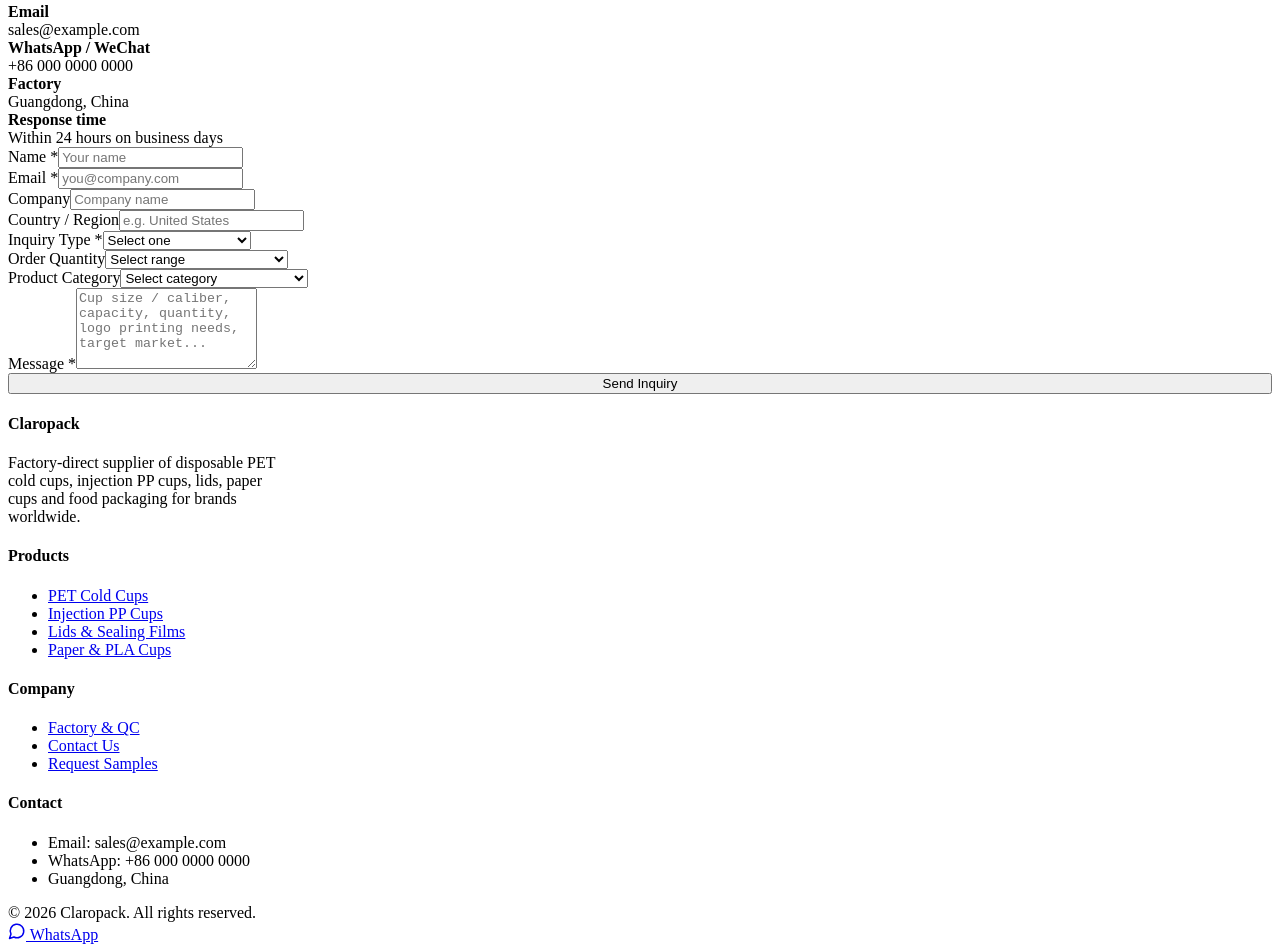
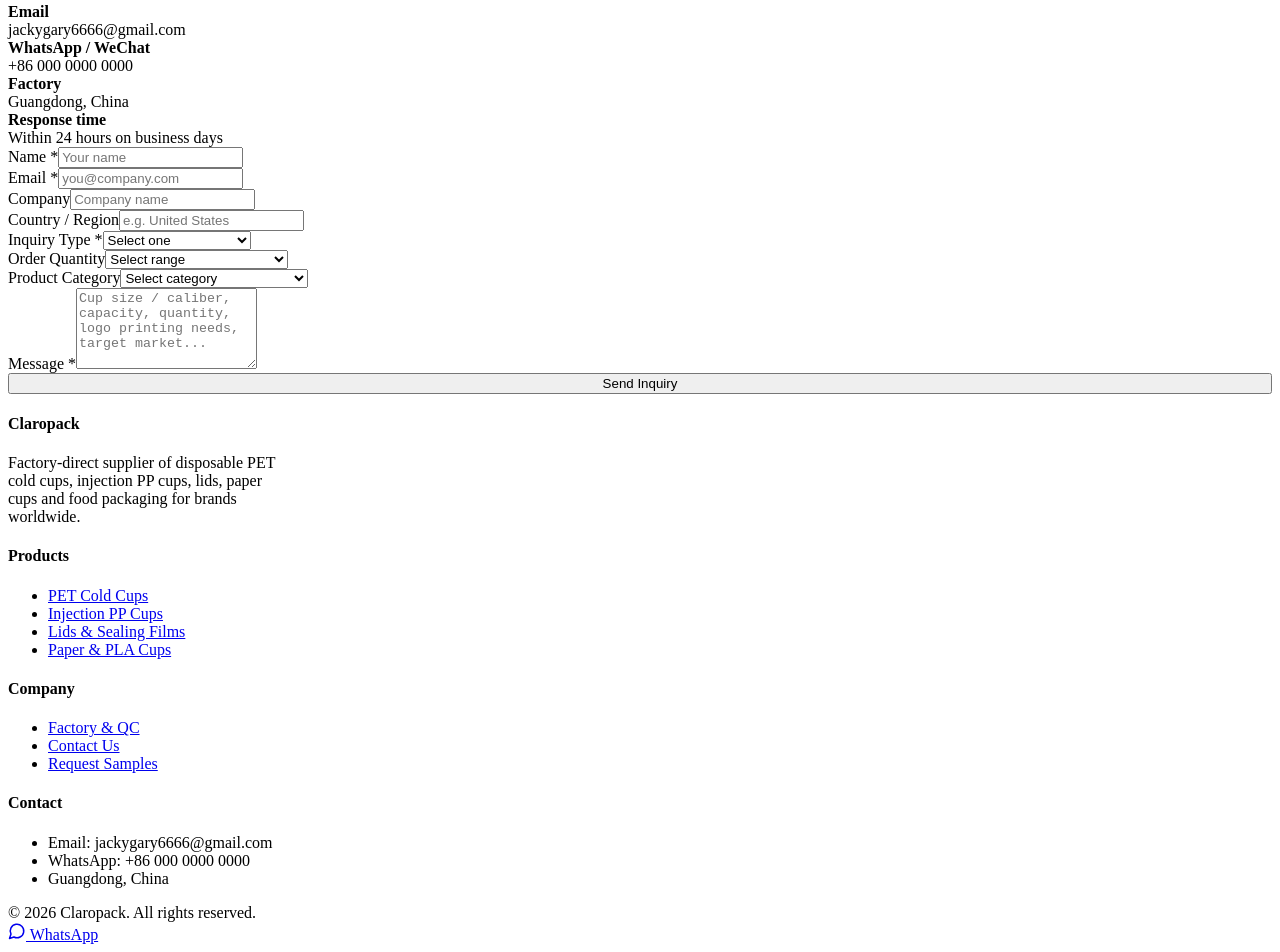
Before and after one commit to parkourV/claropack-official, a React (Vite) app: page /contact in a window 1280 px wide. Shown: the part 1530-2482 px from the top of the page. Built offline with nearby package versions, Linux system fonts and the light colour scheme; the HTML template or start-up script is replaced by a standard one.

Commit message:
update contact email to jackygary6666@gmail.com

```diff
--- a/src/App.jsx
+++ b/src/App.jsx
@@ -66,7 +66,7 @@
           <div>
             <h4>Contact</h4>
             <ul>
-              <li>Email: sales@example.com</li>
+              <li>Email: jackygary6666@gmail.com</li>
               <li>WhatsApp: +86 000 0000 0000</li>
               <li>Guangdong, China</li>
             </ul>
--- a/src/pages/Contact.jsx
+++ b/src/pages/Contact.jsx
@@ -27,7 +27,7 @@
               logo printing — we'll reply with pricing, lead time and shipping options.
             </p>
             <div className="contact-lines">
-              <div><strong>Email</strong><br /><span>sales@example.com</span></div>
+              <div><strong>Email</strong><br /><span>jackygary6666@gmail.com</span></div>
               <div><strong>WhatsApp / WeChat</strong><br /><span>+86 000 0000 0000</span></div>
               <div><strong>Factory</strong><br /><span>Guangdong, China</span></div>
               <div><strong>Response time</strong><br /><span>Within 24 hours on business days</span></div>
```
